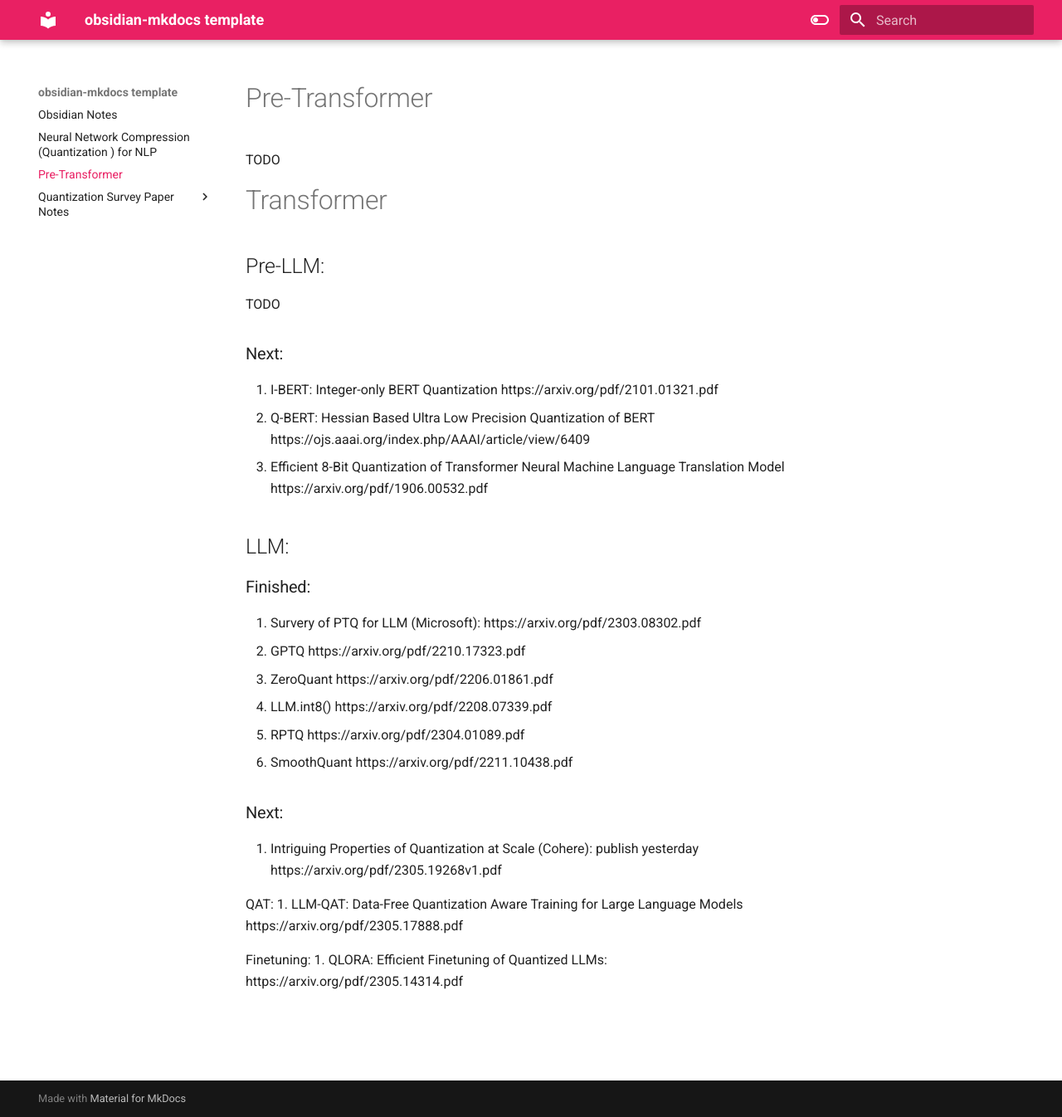
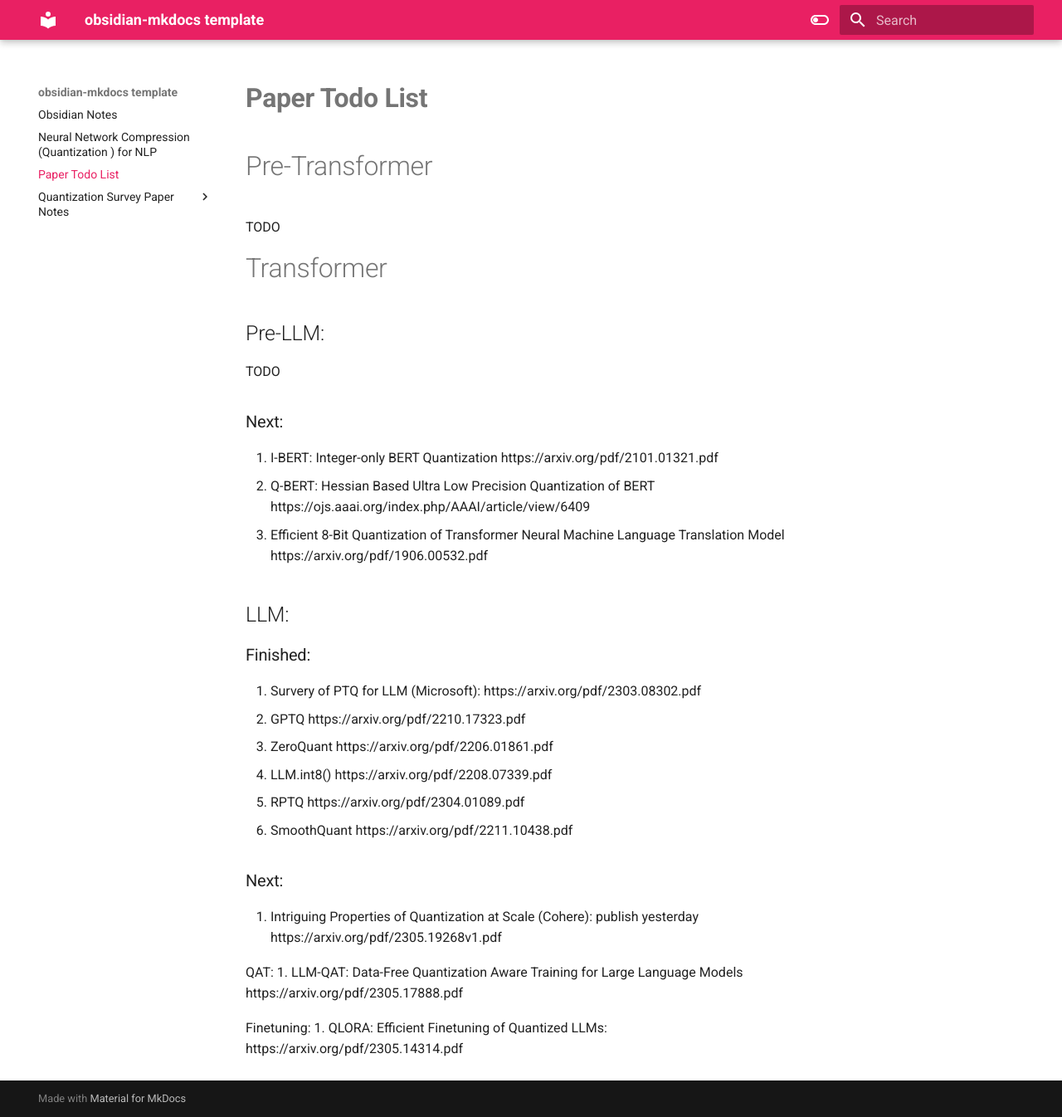
Before and after one commit to yc-wang00/nn-quantization-survey, an MkDocs documentation site: the page built from docs/Paper Todo List.md, in a window 1280 px wide and 1346 px high. Shown: the whole window at 83% size. Built offline with MkDocs 1.6.1 and Material for MkDocs 9.7.7, drawn with Linux system fonts in a browser that asks for light colours.

Commit message:
update paper list

```diff
--- a/docs/Paper Todo List.md
+++ b/docs/Paper Todo List.md
@@ -1,5 +1,7 @@
+# **Paper Todo List**
 
 # Pre-Transformer
+
 TODO
 
 
```
